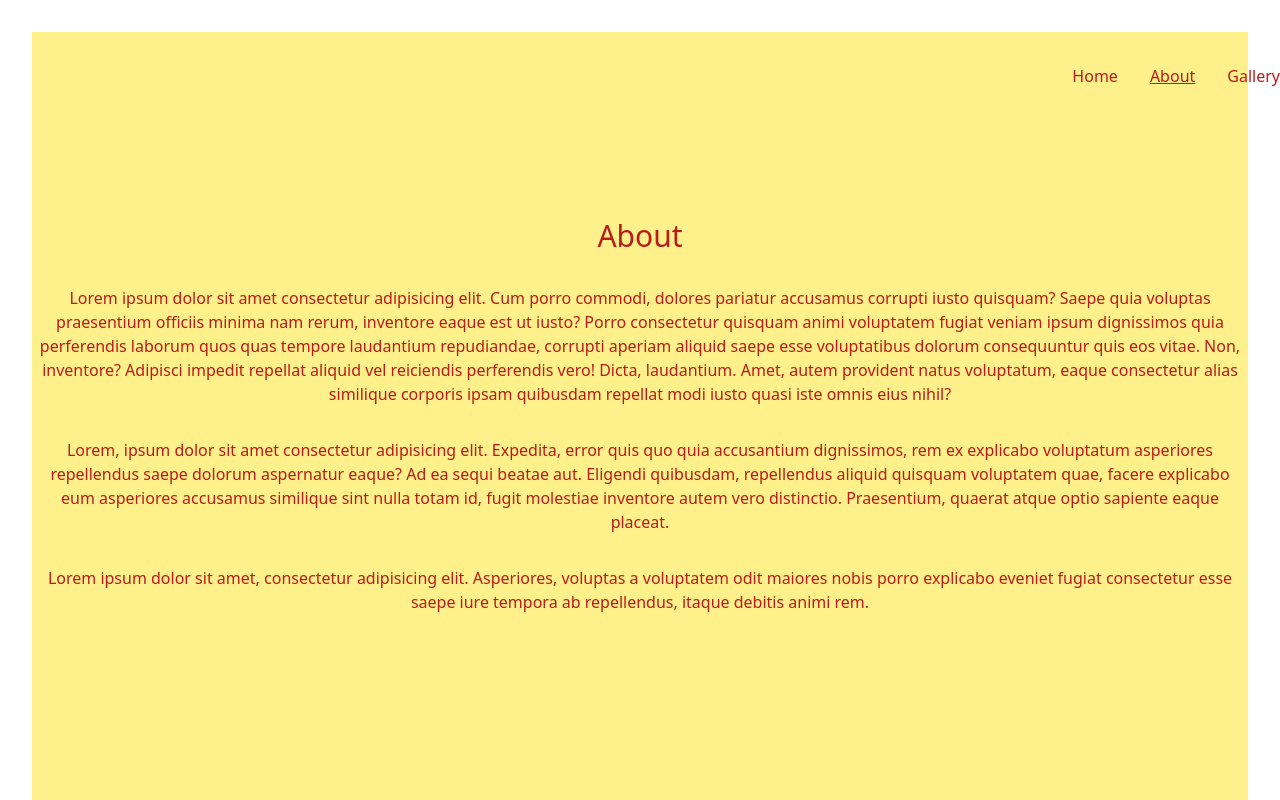
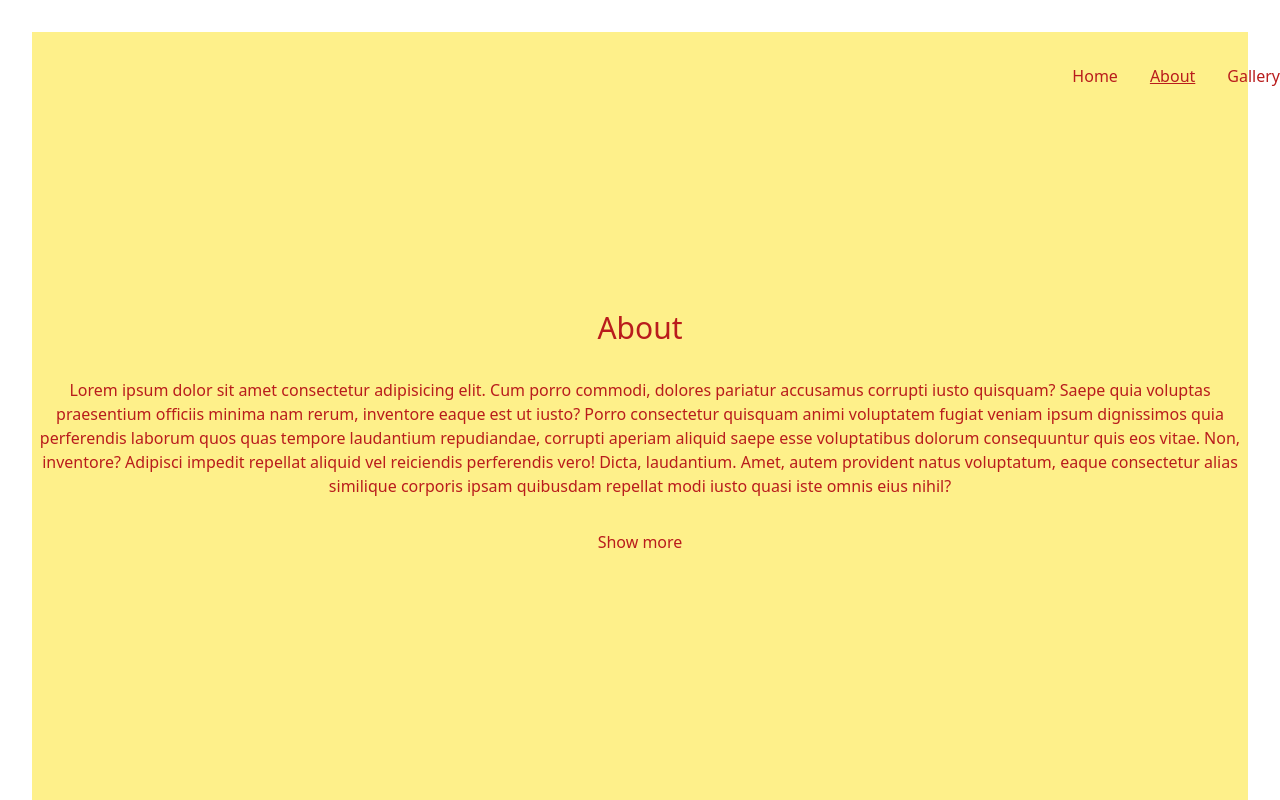
Before and after one commit to brentisarobot/hottubmag, a React (Vite) app: page /about in a window 1280 px wide. Shown: the top 800 px of the page. Built offline with nearby package versions, Linux system fonts and the light colour scheme.

Commit message:
conditional rendering added to about page

```diff
--- a/src/pages/About.jsx
+++ b/src/pages/About.jsx
@@ -1,8 +1,11 @@
 import { useState } from 'react'
 import './About.css'
 
-const About = () => (
+const About = () => {
 
+    const [more, setMore] = useState(false)
+
+    return (
         <>
         <main className="flex h-screen bg-yellow-200">
             <article className="container m-auto text-red-700">
@@ -12,6 +15,8 @@ const About = () => (
                     Porro consectetur quisquam animi voluptatem fugiat veniam ipsum dignissimos quia perferendis laborum quos quas tempore laudantium repudiandae, corrupti aperiam aliquid saepe esse voluptatibus dolorum consequuntur quis eos vitae. Non, inventore?
                     Adipisci impedit repellat aliquid vel reiciendis perferendis vero! Dicta, laudantium. Amet, autem provident natus voluptatum, eaque consectetur alias similique corporis ipsam quibusdam repellat modi iusto quasi iste omnis eius nihil?
                 </p>
+                {more &&
+                <div>
                     <p className="mb-8">
                         Lorem, ipsum dolor sit amet consectetur adipisicing elit. Expedita, error quis quo quia accusantium dignissimos, rem ex explicabo voluptatum asperiores repellendus saepe dolorum aspernatur eaque? Ad ea sequi beatae aut.
                         Eligendi quibusdam, repellendus aliquid quisquam voluptatem quae, facere explicabo eum asperiores accusamus similique sint nulla totam id, fugit molestiae inventore autem vero distinctio. Praesentium, quaerat atque optio sapiente eaque placeat.
@@ -19,10 +24,13 @@ const About = () => (
                     <p className="mb-8">
                         Lorem ipsum dolor sit amet, consectetur adipisicing elit. Asperiores, voluptas a voluptatem odit maiores nobis porro explicabo eveniet fugiat consectetur esse saepe iure tempora ab repellendus, itaque debitis animi rem.
                     </p>
+                </div>
+                }
+                <button onClick={()=>(setMore(!more))}>Show {more ? 'less' : 'more'}</button>
             </article>
         </main>
         </>
         )
-
+    }
 
 export default About
```
Lines whose indentation alone changed are shown as unchanged.
